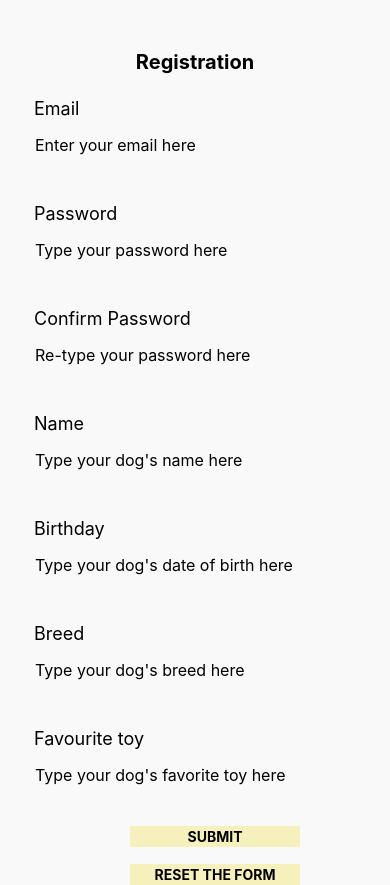
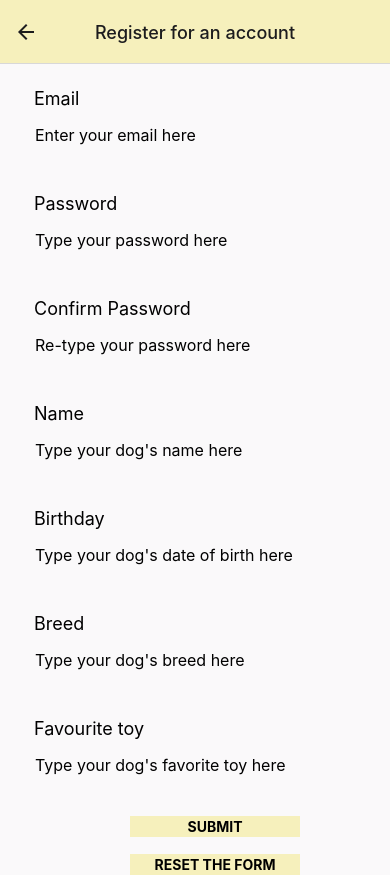
Before and after one commit to Dango3010/Woof_Instagram, a React Native app: screen /Register in a window 390 px wide. Built offline with nearby package versions, Linux system fonts and the light colour scheme.

Commit message:
add stack header for each screen

```diff
--- a/src/components/homepage/Woofpost.js
+++ b/src/components/homepage/Woofpost.js
@@ -1,6 +1,6 @@
 import React from 'react';
 import { Image, Text, View } from 'react-native';
-import woofPostStyles from '../../styles/homepage/WoofPostStyle';
+import woofPostStyles from '../../styles/homepage/woofPostStyle';
 
 export default function WoofPost (props) {
   return (
--- a/src/navigation/index.js
+++ b/src/navigation/index.js
@@ -2,17 +2,30 @@ import React from 'react';
 import { createStackNavigator } from '@react-navigation/stack';
 import RegistrationScreen from '../screens/Registration';
 import LoginScreen from '../screens/Login';
-import HomeScreen from '../screens/home';
+import HomeScreen from '../screens/Home';
+import screenHeader from '../styles/screenHeader'
 
 const stack = createStackNavigator();
 
 export default function StackNavigator () {
 
   return (
-    <stack.Navigator screenOptions={{headerMode: 'none'}}>
-      <stack.Screen name='Log In' component={LoginScreen} />
-      <stack.Screen name='Home' component={HomeScreen} />
-      <stack.Screen name='Register' component={RegistrationScreen} />
+    <stack.Navigator>
+      <stack.Screen
+        name='Log In'
+        component={LoginScreen}
+        options={screenHeader}
+      />
+      <stack.Screen
+        name='Register'
+        component={RegistrationScreen}
+        options={{...screenHeader, title: 'Register for an account'}}
+      />
+      <stack.Screen
+        name='Home'
+        component={HomeScreen}
+        options={{...screenHeader, title: 'Home Page'}}
+      />
     </stack.Navigator>
   );
 }
--- a/src/screens/Login.js
+++ b/src/screens/Login.js
@@ -1,11 +1,10 @@
+import React from 'react';
+import * as Yup from 'yup'; //to validate the inputs
+import { View, ScrollView } from 'react-native';
 import { Formik } from 'formik';
-import React from 'react';
-import { Text, View, ScrollView } from 'react-native';
-import * as Yup from 'yup'; //to validate the inputs
-import InputWithLabel from '../components/Input'
+import InputWithLabel from '../components/InputWithLabel'
 import Button from '../components/Button'
-import styles from '../styles/generalStyles'
-import homeStyles from '../styles/generalStyles'
+import homeStyles from '../styles/homepage/home'
 import users from '../fake-API/users'
 
 export default function LogInScreen(props) {
@@ -14,9 +13,8 @@ export default function LogInScreen(props) {
 
   return (
     <ScrollView style={homeStyles.authenPage}>
-      <Text style={styles.title}>Welcome! Please Log In</Text>
       <Formik
-          initialValues={{email: '', password: ''}}
+        initialValues={{ email: '', password: '' }}
         validationSchema={Yup.object({
           email: Yup.string().email('Invalid email address').required('Required'),
           password: Yup.string().required('Required'),
@@ -30,7 +28,7 @@ export default function LogInScreen(props) {
           }, 400);
         }}
       >
-        {({handleChange, handleBlur, handleSubmit, values, isSubmitting, errors, touched}) => (
+        {({ handleChange, handleBlur, handleSubmit, values, isSubmitting, errors, touched }) => (
           <View>
             <InputWithLabel
               label="Email"
--- a/src/screens/Registration.js
+++ b/src/screens/Registration.js
@@ -1,24 +1,23 @@
+import React from 'react';
+import * as Yup from 'yup';
+import { ScrollView, View } from 'react-native';
 import { Formik } from 'formik';
-import React from 'react';
-import { ScrollView, Text, View } from 'react-native';
-import * as Yup from 'yup';
-import InputWithLabel from '../components/Input'
+import InputWithLabel from '../components/InputWithLabel'
 import Button from '../components/Button'
-import styles from '../styles/generalStyles'
-import homeStyles from '../styles/homepage/home';
+import homeStyles from '../styles/homepage/home'
+import users from '../fake-API/users';
 
 export default function RegistrationScreen(props) {
   const nav = props.navigation;
 
-  function navigate () {
+  function navigate() {
     return nav.navigate('Home')
   }
 
   return (
     <ScrollView style={homeStyles.authenPage}>
-      <Text style={styles.title}>Registration</Text>
       <Formik
-          initialValues={{email: '', password: '', confirmPassword: '', petName: '', petBirthDate: '', breed: '', favouriteToy: ''}}
+        initialValues={{ email: '', password: '', confirmPassword: '', petName: '', petBirthDate: '', breed: '', favouriteToy: '' }}
         validationSchema={Yup.object({
           email: Yup.string().email('Invalid email address').required('Required'),
           password: Yup.string().required('Required'),
@@ -33,11 +32,12 @@ export default function RegistrationScreen(props) {
         onSubmit={(values, { setSubmitting }) => {
           setTimeout(() => {
             setSubmitting(false);
+            users.push(values);
             navigate();
           }, 400);
         }}
       >
-        {({handleChange, handleBlur, handleSubmit, values, handleReset, isSubmitting, errors, touched}) => (
+        {({ handleChange, handleBlur, handleSubmit, values, handleReset, isSubmitting, errors, touched }) => (
           <View>
             <InputWithLabel
               label="Email"
--- a/src/screens/home.js
+++ b/src/screens/home.js
@@ -1,7 +1,7 @@
 import * as React from 'react';
-import { FlatList, SafeAreaView, SectionList} from 'react-native';
+import { FlatList, SafeAreaView, SectionList, Text, View} from 'react-native';
 import { data } from '../fake-API/dog-info'
-import homeStyles from '../../src/styles/homepage/home'
+import homeStyles from '../styles/homepage/home'
 import Heading from '../components/homepage/Heading'
 import WoofPost from '../components/homepage/Woofpost'
 import WoofCard from '../components/homepage/Woofcard'
--- a/src/styles/generalStyles.js
+++ /dev/null
@@ -1,13 +0,0 @@
-//general styles for every screens
-import { StyleSheet } from 'react-native';
-
-const styles = StyleSheet.create({
-  title: {
-    marginTop: 50,
-    fontSize: 20,
-    textAlign: 'center',
-    fontWeight: 'bold'
-  },
-});
-
-export default styles;
--- a/src/styles/homepage/home.js
+++ b/src/styles/homepage/home.js
@@ -1,4 +1,4 @@
-import {StyleSheet, StatusBar} from 'react-native';
+import {StyleSheet} from 'react-native';
 
 const homeStyles = StyleSheet.create({
   avatar: {
@@ -14,10 +14,9 @@ const homeStyles = StyleSheet.create({
   home: {
     flex: 1,
     backgroundColor: '#FAF9FA',
-    marginTop: StatusBar.currentHeight || 0,
     padding: 8
   },
-  authenPage: {
+  authenPage: { //applies to the backgrounds of Login and Registration screens
     flex: 1,
     backgroundColor: '#FAF9FA',
   }
--- /dev/null
+++ b/src/styles/screenHeader.js
@@ -0,0 +1,7 @@
+const screenHeader = {
+  headerStyle: {backgroundColor: '#f6f0bc'},
+  title: 'Welcome! Please Log In',
+  headerTitleAlign: 'center'
+};
+
+export default screenHeader;
```
Also changed, not shown: src/components/InputWithLabel.js (renamed from src/components/Input.js), src/navigation/draft.js (deleted). Lines whose indentation alone changed are shown as unchanged.
